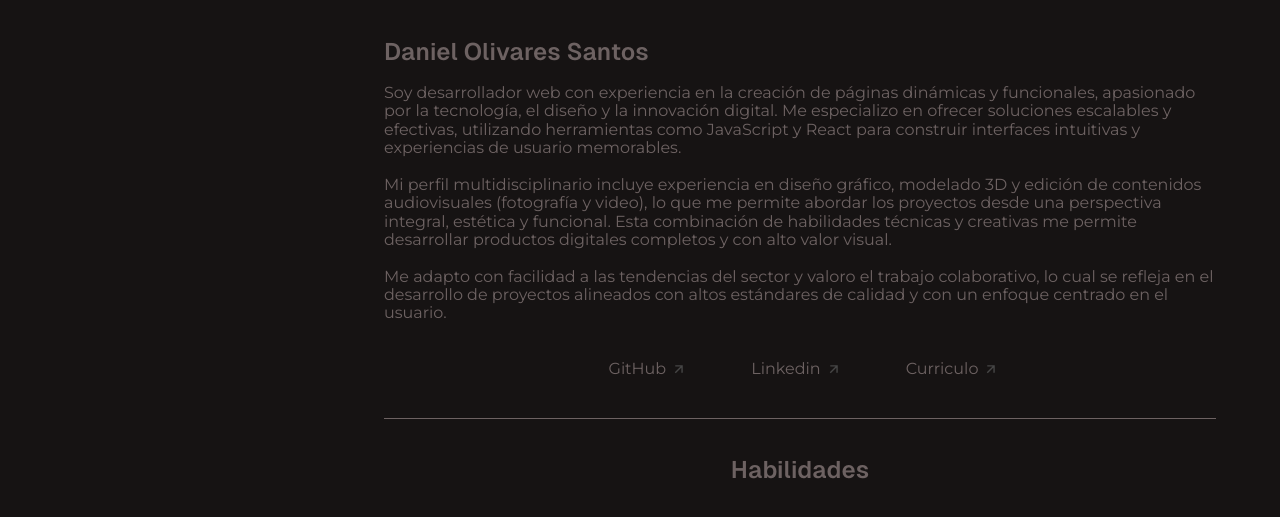
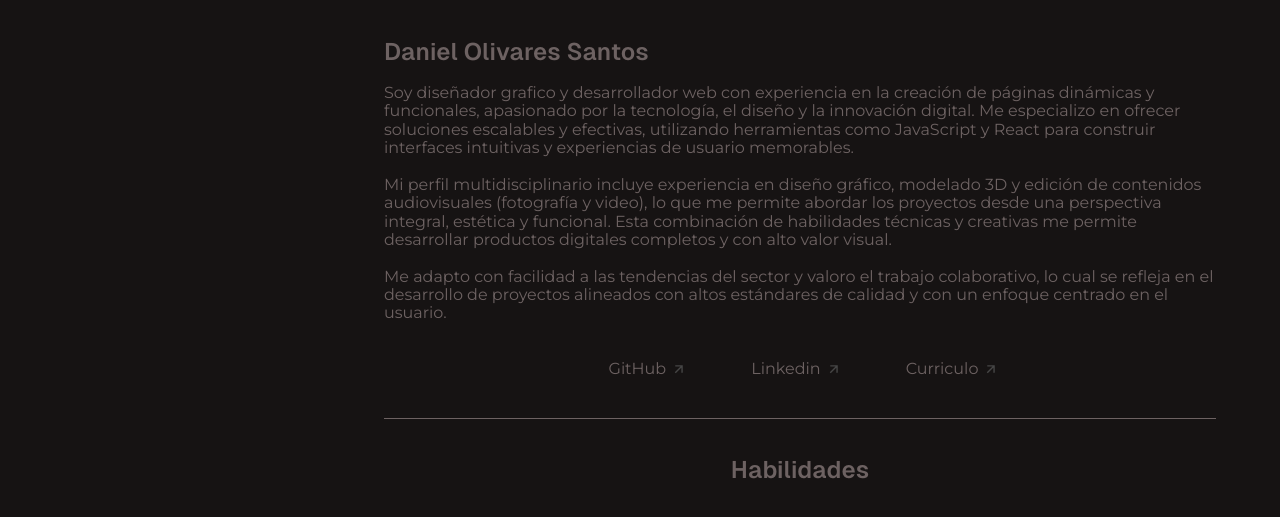
Before and after one commit to enemixee/portafolioweb, a plain HTML site: page index.html in a window 1280 px wide. Shown: the part 966-1483 px from the top of the page. Drawn offline with Linux system fonts and the light colour scheme.

Commit message:
Add files via upload

```diff
--- a/index.html
+++ b/index.html
@@ -50,7 +50,7 @@
         <div class="contenido__sobremi__texto">
             <h1 class="subtitulos2">Daniel Olivares Santos</h1><br>
             <p class="parrafos">
-                Soy desarrollador web con experiencia en la creación de páginas dinámicas y funcionales, apasionado por la tecnología, el diseño y la innovación digital. Me especializo en ofrecer soluciones escalables y efectivas, utilizando herramientas como JavaScript y React para construir interfaces intuitivas y experiencias de usuario memorables.
+                Soy diseñador grafico y desarrollador web con experiencia en la creación de páginas dinámicas y funcionales, apasionado por la tecnología, el diseño y la innovación digital. Me especializo en ofrecer soluciones escalables y efectivas, utilizando herramientas como JavaScript y React para construir interfaces intuitivas y experiencias de usuario memorables.
                 <br><br>Mi perfil multidisciplinario incluye experiencia en diseño gráfico, modelado 3D y edición de contenidos audiovisuales (fotografía y video), lo que me permite abordar los proyectos desde una perspectiva integral, estética y funcional. Esta combinación de habilidades técnicas y creativas me permite desarrollar productos digitales completos y con alto valor visual.
                 <br><br>Me adapto con facilidad a las tendencias del sector y valoro el trabajo colaborativo, lo cual se refleja en el desarrollo de proyectos alineados con altos estándares de calidad y con un enfoque centrado en el usuario.
             </p><br><br>
```
